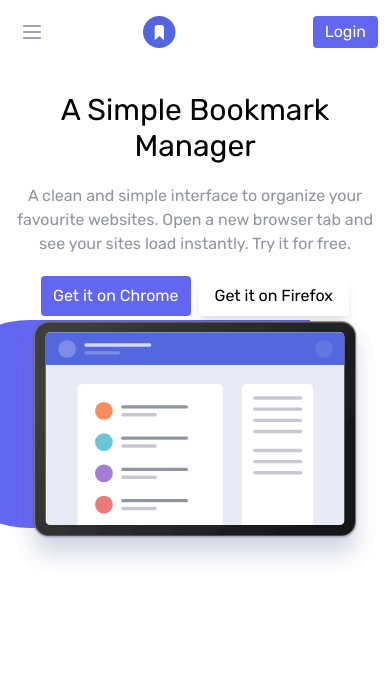
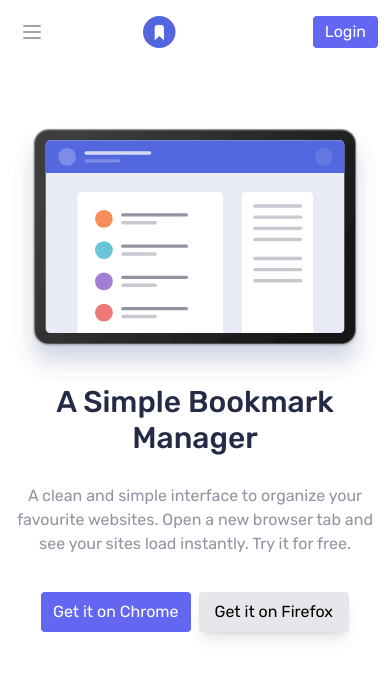
Before and after one commit to abdelrazek-alaa/CS50W-final-project, a React (Create React App) app: page / in a window 390 px wide. Shown: the top 678 px of the page. Built offline with nearby package versions, Linux system fonts and the light colour scheme.

Commit message:
intro responsive

```diff
--- a/src/components/Intro.js
+++ b/src/components/Intro.js
@@ -3,23 +3,26 @@ import CssShape from "./utilities/CssShape";
 
 export default function Intro() {
   return (
-    <div className="md:flex items-center text-center md:text-left">
-      <div className="flex-1 space-y-5">
-        <h1 className="text-3xl">A Simple Bookmark Manager </h1>
-        <p className="text-grayish-blue">
+    <div className="flex flex-col-reverse	md:flex-row items-center text-center md:text-left lg:space-y-0 space-y-8">
+      <div className="flex-1 space-y-7">
+        <h1 className="lg:text-5xl sm:text-4xl text-3xl font-medium text-very-dark-blue">
+          A Simple Bookmark Manager{" "}
+        </h1>
+        <p className="text-grayish-blue lg:pr-40">
           A clean and simple interface to organize your favourite websites. Open
           a new browser tab and see your sites load instantly. Try it for free.
         </p>
-        <button className="bg-indigo-500 text-white rounded py-2 px-3 mr-2">
-          Get it on Chrome
-        </button>
-        <button className="rounded py-2 px-4 shadow-lg">
-          Get it on Firefox
-        </button>
+        <div className="space-y-2">
+          <button className="bg-indigo-500 text-white rounded  py-2 px-3 mr-2">
+            Get it on Chrome
+          </button>
+          <button className="bg-gray-200 rounded  py-2 px-4 shadow-lg">
+            Get it on Firefox
+          </button>
+        </div>
       </div>
-      <div className="flex-1 ">
-        <img src="/images/illustration-hero.svg" className="relative"></img>
-        <CssShape />
+      <div className="flex-1">
+        <img src="/images/illustration-hero.svg" className=""></img>
       </div>
     </div>
   );
```
